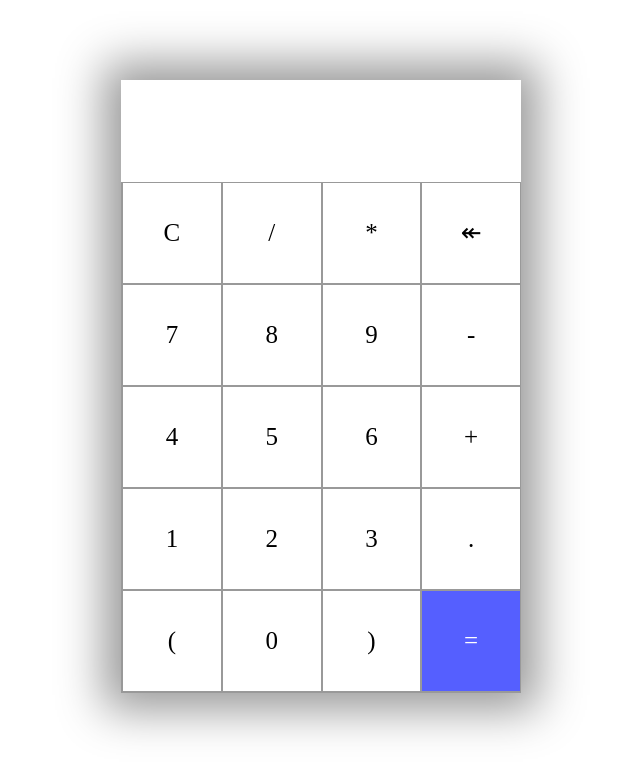
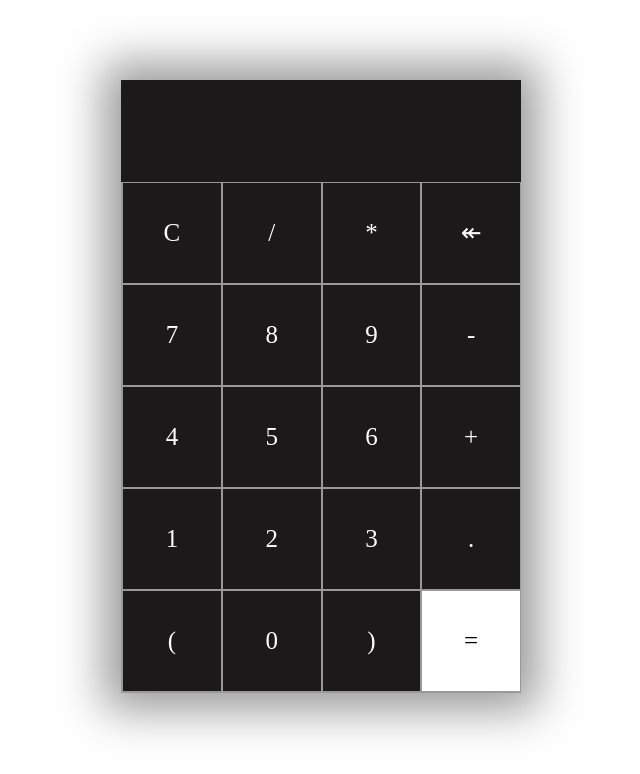
Before and after one commit to B0luwatifemi/calculator-project, a plain HTML site: page index.html in a window 1280 px wide. Shown: the whole page, without its empty margins (319-959 px from the left). Drawn offline with Linux system fonts and the light colour scheme.

Commit message:
Change of Color to Black

```diff
--- a/style.css
+++ b/style.css
@@ -1,5 +1,7 @@
 .container {
     max-width: 400px;
+    background-color: rgb(27, 25, 25);
+    color: white;
     margin: 10vh auto 0 auto;
     box-shadow: 0px 0px 43px 17px rgba(153,153,153,1);
 }
@@ -8,7 +10,7 @@
     text-align: right;
     height: 70px;
     line-height: 70px;
-    padding: 16px 8px;
+    padding: 16px 10px;
     font-style: 25px;
 }
 
@@ -39,12 +41,12 @@
 }
 
 #equal {
-    background-color: #555fff;
-    color: white;
+    background-color: white;
+    color: black;
 }
 
 #equal:hover {
-    background-color: #687fff;
+    background-color: #25262b;
     color: white;
     transition: 0.5s ease-in-out;
 }
```
